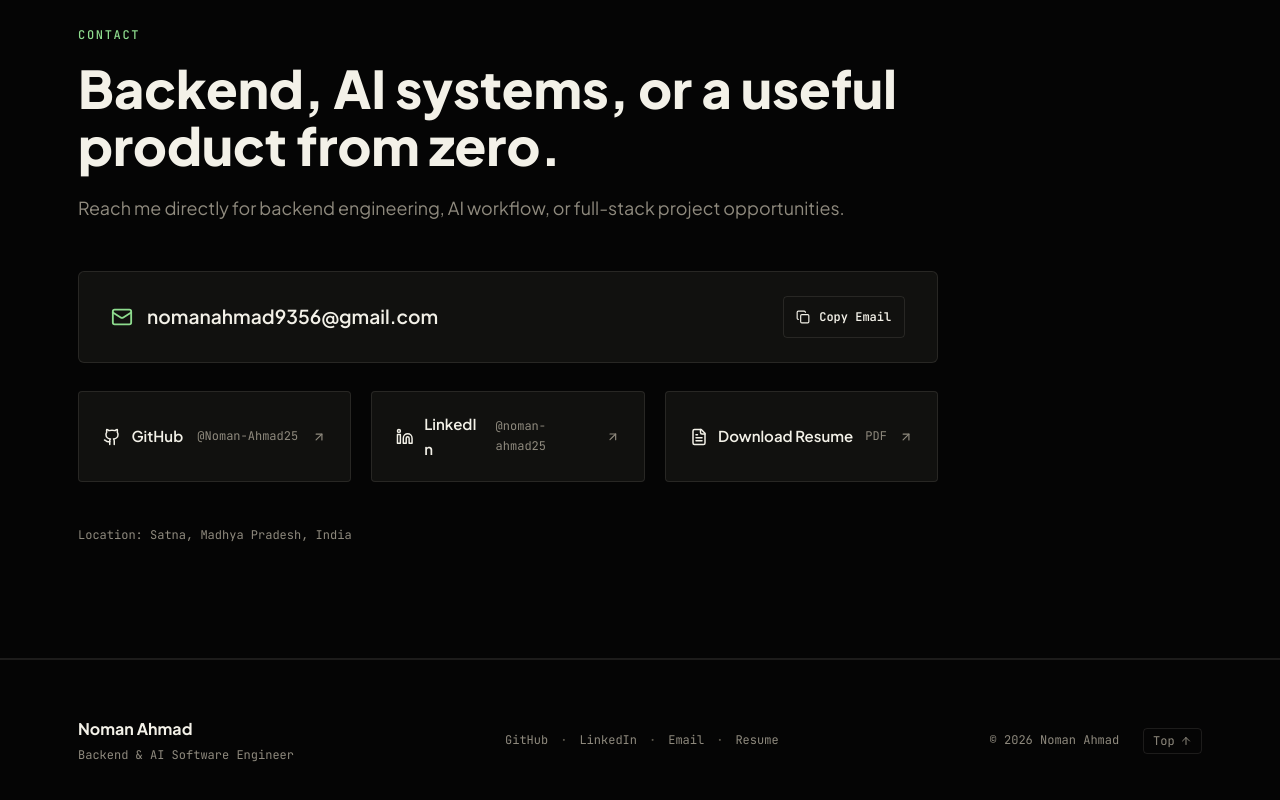
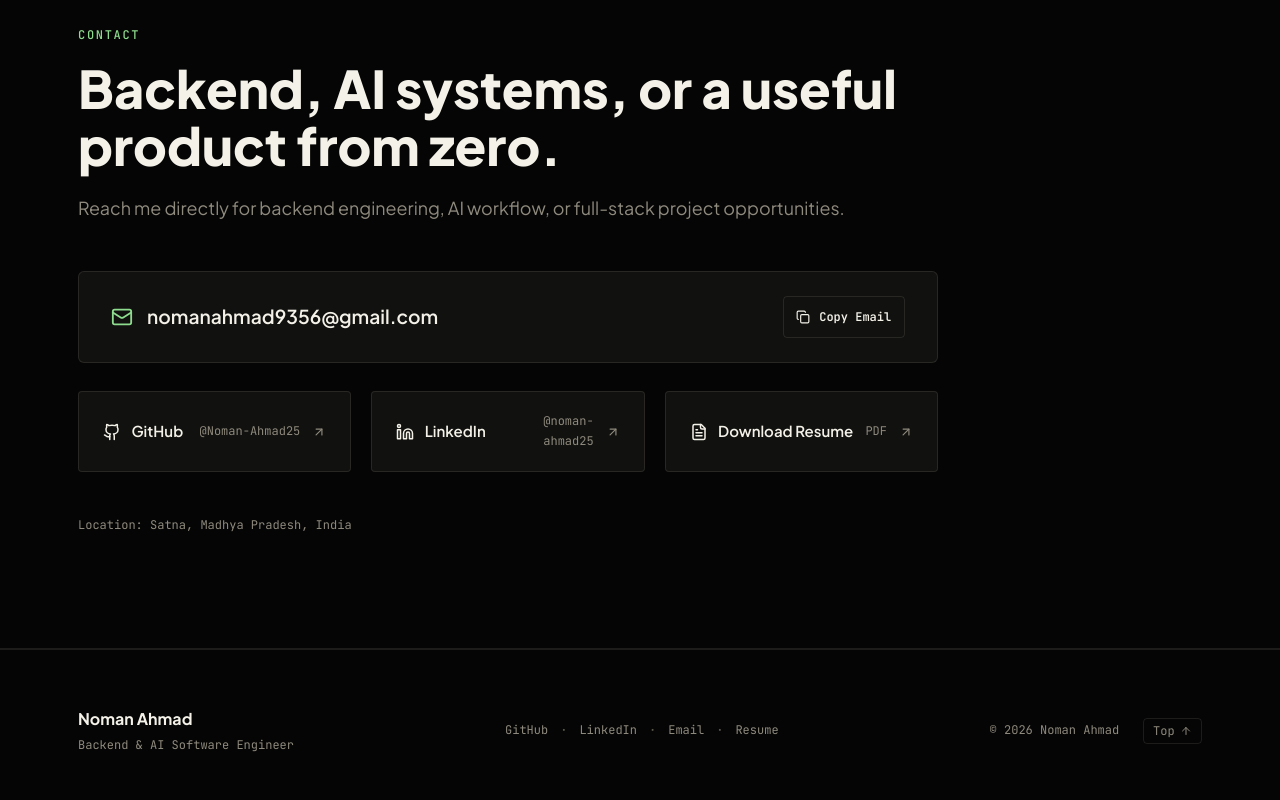
Before and after one commit to Noman-Ahmad25/noman-ahmad-portfolio, a React (Vite) app: page / in a window 1280 px wide. Shown: the part 7414-8214 px from the top of the page. Built offline with nearby package versions, Linux system fonts and the light colour scheme.

Commit message:
feat: enhance link layout in Contact section for better alignment and readability

```diff
--- a/src/sections/Contact.css
+++ b/src/sections/Contact.css
@@ -115,18 +115,25 @@
   align-items: center;
   gap: 0.65rem;
   min-width: 0;
+  flex-shrink: 0;
 }
 
 .link-title {
   font-size: 0.9375rem;
   font-weight: 600;
-  overflow-wrap: anywhere;
+  white-space: nowrap;
 }
 
 .link-detail {
   color: var(--text-muted);
+  flex: 1;
   min-width: 0;
   overflow-wrap: anywhere;
+  text-align: right;
+}
+
+.link-arrow {
+  flex-shrink: 0;
 }
 
 .link-arrow {
```
